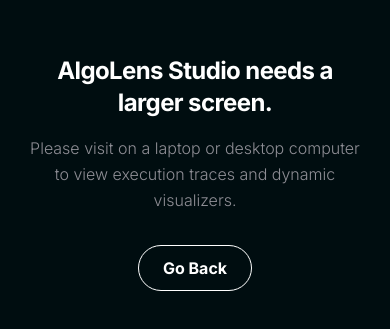
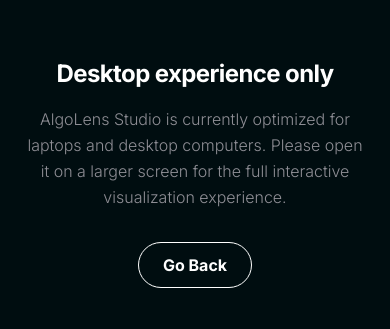
Before and after one commit to MadhavKathuria826/AlgoLens, a Next.js app in the folder frontend/: page /studio in a window 390 px wide. Shown: the part 249-578 px from the top of the page. Built offline with nearby package versions, Linux system fonts and the light colour scheme.

Commit message:
Refine mobile navigation and desktop-only Studio experience
- Show Socials and hide Studio in the mobile navbar
- Preserve desktop navigation layout
- Improve desktop-only messaging for Studio
- Polish mobile responsive layout and user flow

```diff
--- a/frontend/src/app/page.tsx
+++ b/frontend/src/app/page.tsx
@@ -255,10 +255,10 @@
             </div>
 
             <div className="flex items-center gap-3 sm:gap-6">
-              <SocialButton className="hidden sm:flex" />
+              <SocialButton className="flex" />
               <button
                 onClick={handleLaunch}
-                className="px-4 py-1.5 sm:px-6 sm:py-2 border border-white text-white text-base sm:text-[18px] font-bold rounded-[1000px] hover:bg-white hover:text-[#000d10] transition-all duration-150"
+                className="hidden sm:block px-4 py-1.5 sm:px-6 sm:py-2 border border-white text-white text-base sm:text-[18px] font-bold rounded-[1000px] hover:bg-white hover:text-[#000d10] transition-all duration-150"
               >
                 Studio
               </button>
--- a/frontend/src/app/studio/page.tsx
+++ b/frontend/src/app/studio/page.tsx
@@ -423,10 +423,10 @@
     return (
       <div className="w-screen h-screen bg-[#000d10] flex flex-col items-center justify-center p-6 text-center text-[#8e8e95] select-none">
         <div className="text-white text-2xl font-bold mb-4 tracking-tight">
-          AlgoLens Studio needs a larger screen.
+          Desktop experience only
         </div>
         <p className="max-w-md text-base mb-8 font-light leading-relaxed">
-          Please visit on a laptop or desktop computer to view execution traces and dynamic visualizers.
+          AlgoLens Studio is currently optimized for laptops and desktop computers. Please open it on a larger screen for the full interactive visualization experience.
         </p>
         <button
           onClick={onBack}
```
